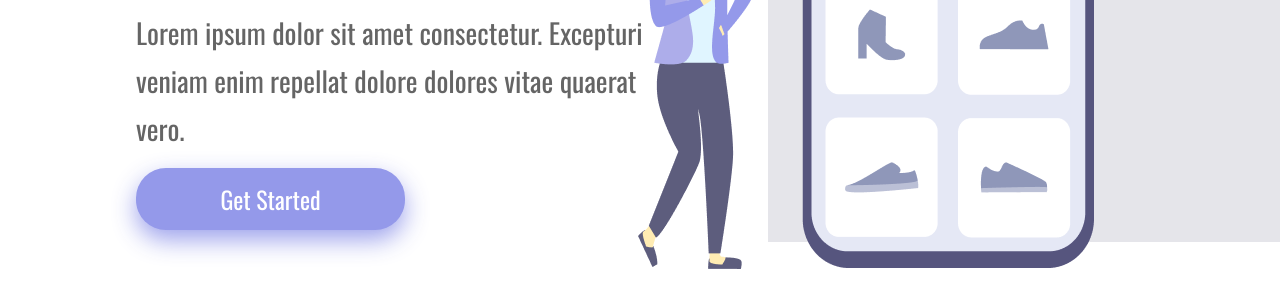
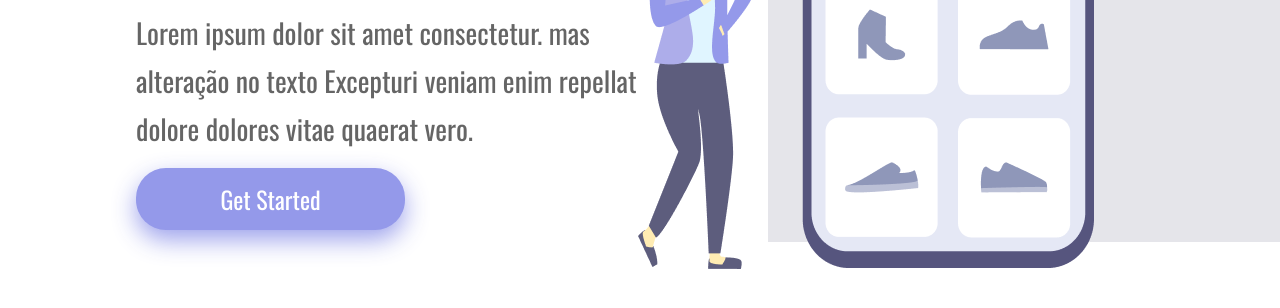
Before and after one commit to Cardoso-black/DevClub-primeiro-projeto-responsivo, a plain HTML site: page index.html in a window 1280 px wide. Shown: the part 558-866 px from the top of the page. Drawn offline with nearby package versions, Linux system fonts and the light colour scheme.

Commit message:
Alteração no paragrafo principal.

```diff
--- a/index.html
+++ b/index.html
@@ -17,7 +17,7 @@
     <div class="wrapper">
         <section class="container-left">
             <h1>Easy Shopping Via Mobile</h1>
-            <p>Lorem ipsum dolor sit amet consectetur. Excepturi veniam enim repellat dolore dolores
+            <p>Lorem ipsum dolor sit amet consectetur.  mas alteração no texto Excepturi veniam enim repellat dolore dolores
                 vitae quaerat vero.</p>
             <button class="button">Get Started</button>
         </section>
```
